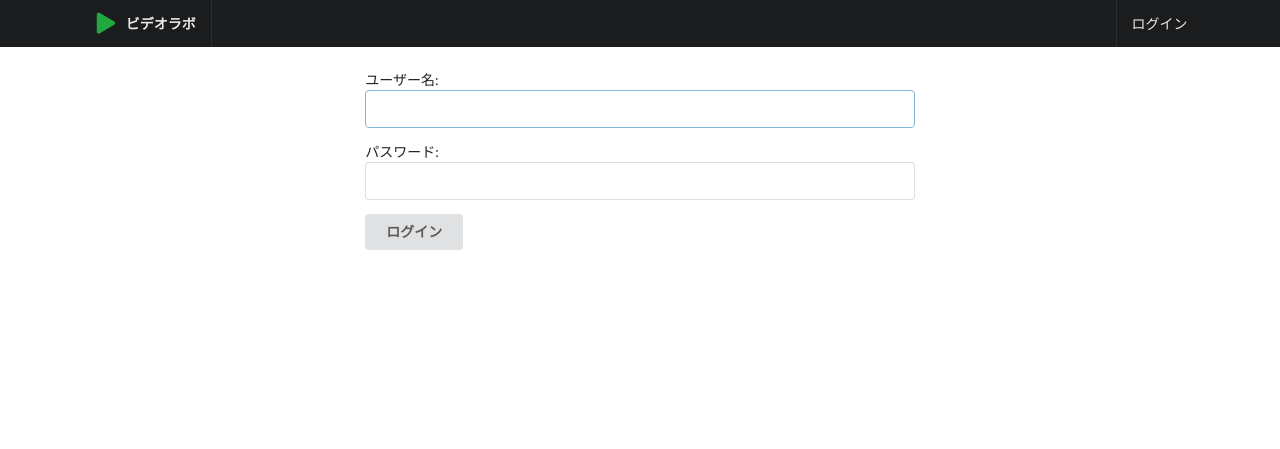
After one commit to shurain0/video-site, a Django app: page /accounts/login/ in a window 1280 px wide. The commit adds this page. Shown: the top 449 px of the page. Run offline with Django 3.2, Linux system fonts and the light colour scheme.

Commit message:
[add] Login

```diff
--- a/accounts/urls.py
+++ b/accounts/urls.py
@@ -1,3 +1,7 @@
 from django.urls import path
+from django.contrib.auth import views
 
-urlpatterns = []
+urlpatterns = [
+    path('login/', views.LoginView.as_view(), name='login'),
+    path('logout/', views.LogoutView.as_view(), name='logout'),
+]
--- a/config/settings.py
+++ b/config/settings.py
@@ -87,6 +87,10 @@ DATABASES = {
 
 AUTH_USER_MODEL = 'accounts.CustomUser'
 
+
+LOGIN_REDIRECT_URL = 'list'
+LOGOUT_REDIRECT_URL = 'login'
+
 #######################
 # Password validation #
 #######################
--- a/templates/header_menu.html
+++ b/templates/header_menu.html
@@ -1,8 +1,15 @@
 <div class="ui inverted stackable fixed menu">
     <div class="ui container">
-        <a href="#" class="header item">
+        <a href="{% url 'list' %}" class="header item">
             <i class="play large green icon"></i>
             ビデオラボ
         </a>
+        <div class="right menu">
+        {% if user.is_authenticated %}
+             <a href="{% url 'logout' %}" class="item">ログアウト</a>
+        {% else %}
+             <a href="{% url 'login' %}" class="item">ログイン</a>
+        {% endif %}
+        </div>
     </div>
 </div>
--- /dev/null
+++ b/templates/registration/login.html
@@ -0,0 +1,17 @@
+{% extends 'base.html' %}
+
+{% block title %}ログイン{% endblock title %}
+
+{% block content %}
+<div class="ui grid">
+    <div class="ui eight wide centered column">
+        <form class="ui form" method ="post">
+            {% csrf_token %}
+            <div class="field">
+                {{form.as_p}}
+            </div>
+            <button class="ui button" type="submit">ログイン</button>
+        </form>
+    </div>
+</div>
+{% endblock %}
--- a/videos/views.py
+++ b/videos/views.py
@@ -1,4 +1,5 @@
 from django.views.generic import ListView, DetailView
+from django.contrib.auth.mixins import LoginRequiredMixin
 from .models import Video
 
 
@@ -8,7 +9,7 @@ class VideoListView(ListView):
 
 video_list = VideoListView.as_view()
 
-class VideoDetailView(DetailView):
+class VideoDetailView(LoginRequiredMixin, DetailView):
     model = Video
 
 
```
